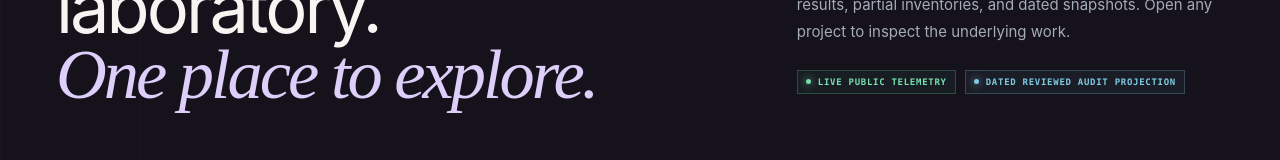
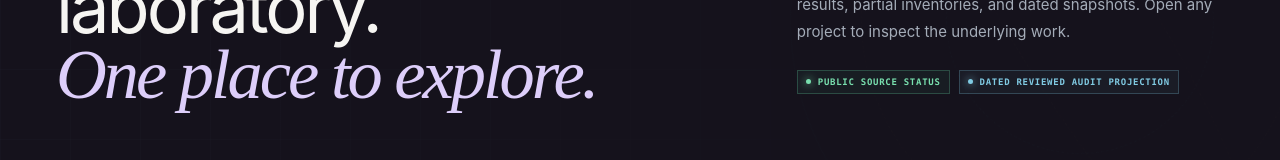
Before and after one commit to RecursiveIntell/recursiveintell-web, a Next.js app: page /portfolio in a window 1280 px wide. Shown: the part 436-596 px from the top of the page. Built offline with nearby package versions, Linux system fonts and the light colour scheme; no server answers.

Commit message:
Install full Ares and fix website audit findings: app/portfolio/page.tsx

```diff
--- a/app/portfolio/page.tsx
+++ b/app/portfolio/page.tsx
@@ -27,7 +27,7 @@ export default function PortfolioPage() {
         body="Search the public repositories, published crates, and reviewed package catalog. Source status distinguishes live results, partial inventories, and dated snapshots. Open any project to inspect the underlying work."
       >
         <div className="intro-badges">
-          <StatusBadge>live public telemetry</StatusBadge>
+          <StatusBadge>public source status</StatusBadge>
           <StatusBadge tone="observed">
             dated reviewed audit projection
           </StatusBadge>
```
